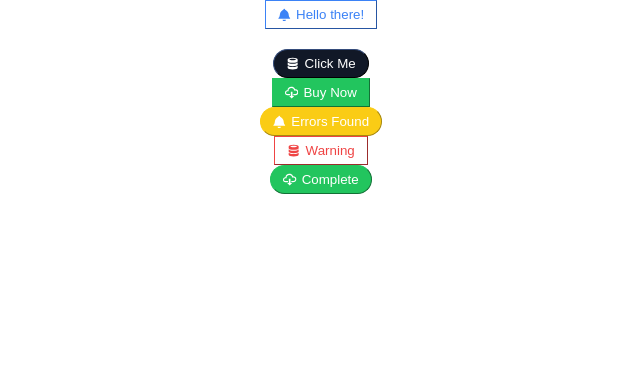
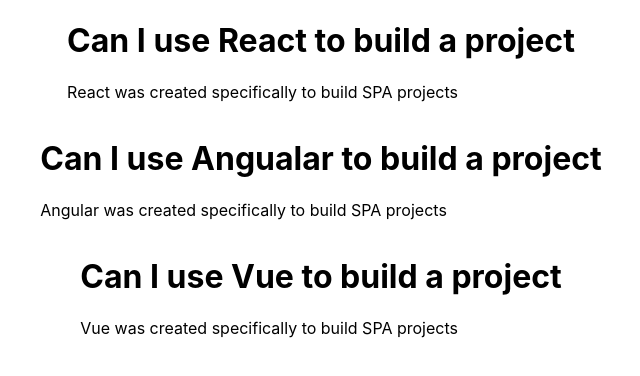
Before and after one commit to ibdavid7/react-with-redux-course, a React (Create React App) app: page / in a window 1280 px wide. Shown: the top 376 px of the page, without its empty margins (319-959 px from the left). Built offline with nearby package versions, Linux system fonts and the light colour scheme.

Commit message:
Accordion.jsx implentation WIP

```diff
--- a/src/App.js
+++ b/src/App.js
@@ -1,68 +1,16 @@
 import './App.css';
-import {Pdas, AnimalWidget, BookWidget, ImageSearch} from "./Containers";
+import {Pdas, AnimalWidget, BookWidget, ImageSearch, SideBar} from "./Containers";
 import {Button} from "./Components";
 import {GoBell, GoCloudDownload, GoDatabase} from 'react-icons/go';
-
+import {Accordion} from './Containers';
+import {accordion} from "./Data/dummy";
 
 function App() {
 
     return (
         <div className={'flex flex-col items-center'}>
-            <div>
-                <Button
-                    primary
-                    outline
-                    onClick={() => console.log('Click!!')}
-                    className={'mb-5'}
-                >
-                    <GoBell/>
-                    Hello there!
-                </Button>
-            </div>
-            <div>
-                <Button
-                    secondary
-                    rounded
-                >
-                    <GoDatabase/>
-                    Click Me</Button>
-            </div>
-            <div>
-                <Button
-                    success
-                >
-                    <GoCloudDownload/>
-                        Buy Now
-                </Button>
-            </div>
-            <div>
-                <Button
-                    warning
-                    rounded
-                >
-                    <GoBell/>
-                    Errors Found
-                </Button>
-            </div>
-            <div>
-                <Button
-                    danger
-                    outline
-                >
-                    <GoDatabase/>
-                    Warning
-                </Button>
-            </div>
-            <div>
-                <Button
-                    success
-                    rounded
-                >
-                    <GoCloudDownload/>
-                    Complete
-                </Button>
-            </div>
-
+            <Accordion items={accordion}/>
+            {/*<SideBar/>*/}
             {/*<BookWidget/>*/}
             {/*<ImageSearch/>*/}
             {/*<Pdas/>*/}
--- /dev/null
+++ b/src/Containers/Accordion.jsx
@@ -0,0 +1,17 @@
+import React from 'react';
+
+const Accordion = ({items}) => {
+
+    const renderedItems = items.map((item, index) => {
+        return (
+            <div key={index}>
+                <h1>{item.label}</h1>
+                <p>{item.content}</p>
+            </div>
+        );
+    })
+
+    return (renderedItems);
+};
+
+export default Accordion;
--- /dev/null
+++ b/src/Containers/SideBar.jsx
@@ -0,0 +1,66 @@
+import React from 'react';
+import {Button} from "../Components";
+import {GoBell, GoCloudDownload, GoDatabase} from "react-icons/go";
+
+const SideBar = () => {
+    return (
+        <div className={'flex flex-col items-center'}>
+            <div>
+                <Button
+                    primary
+                    outline
+                    onClick={() => console.log('Click!!')}
+                    className={'mb-5'}
+                >
+                    <GoBell/>
+                    Hello there!
+                </Button>
+            </div>
+            <div>
+                <Button
+                    secondary
+                    rounded
+                >
+                    <GoDatabase/>
+                    Click Me</Button>
+            </div>
+            <div>
+                <Button
+                    success
+                >
+                    <GoCloudDownload/>
+                    Buy Now
+                </Button>
+            </div>
+            <div>
+                <Button
+                    warning
+                    rounded
+                >
+                    <GoBell/>
+                    Errors Found
+                </Button>
+            </div>
+            <div>
+                <Button
+                    danger
+                    outline
+                >
+                    <GoDatabase/>
+                    Warning
+                </Button>
+            </div>
+            <div>
+                <Button
+                    success
+                    rounded
+                >
+                    <GoCloudDownload/>
+                    Complete
+                </Button>
+            </div>
+        </div>
+    );
+};
+
+export default SideBar;
--- a/src/Containers/index.jsx
+++ b/src/Containers/index.jsx
@@ -2,3 +2,5 @@
 export {default as AnimalWidget} from './AnimalWidget';
 export {default as BookWidget} from './BookWidget';
 export {default as ImageSearch} from './ImageSearch';
+export {default as SideBar} from './SideBar';
+export {default as Accordion} from './Accordion';
--- a/src/Data/dummy.js
+++ b/src/Data/dummy.js
@@ -5,3 +5,16 @@
     {title: 'Cortana', handle: '@cortana12', img: cortana, description: "Personal assistant by Microsoft"},
     {title: 'Siri', handle: '@siri44', img: siri, description: "I don't get a lot of updates any more"},
 ];
+
+export const accordion = [
+    {
+        label: 'Can I use React to build a project',
+        content:'React was created specifically to build SPA projects',
+    },{
+        label: 'Can I use Angualar to build a project',
+        content:'Angular was created specifically to build SPA projects',
+    },{
+        label: 'Can I use Vue to build a project',
+        content:'Vue was created specifically to build SPA projects',
+    },
+]
```
